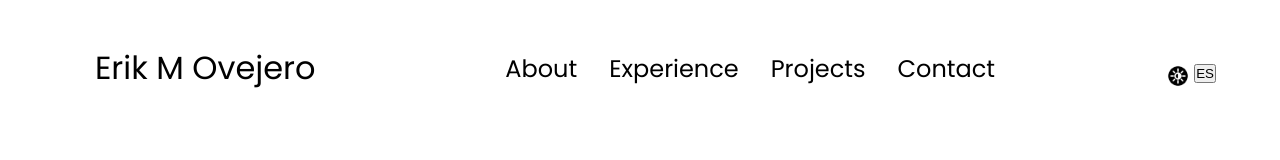
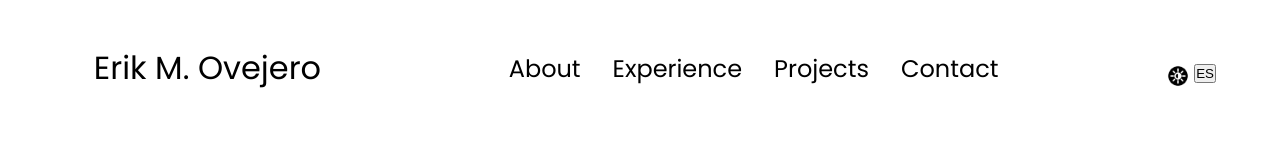
Before and after one commit to erik-ovejero/portfolio-page, a plain HTML site: page index.html in a window 1280 px wide. Shown: the top 160 px of the page. Drawn offline with Linux system fonts and the light colour scheme.

Commit message:
actualizacion nombre

```diff
--- a/index.html
+++ b/index.html
@@ -10,7 +10,7 @@
     </head>
     <body>
         <nav id="desktop-nav">
-            <div class="logo">Erik M Ovejero</div>
+            <div class="logo">Erik M. Ovejero</div>
             <div>
                 <ul class="nav-links">
                     <li><a href="#about">About</a></li>
```
